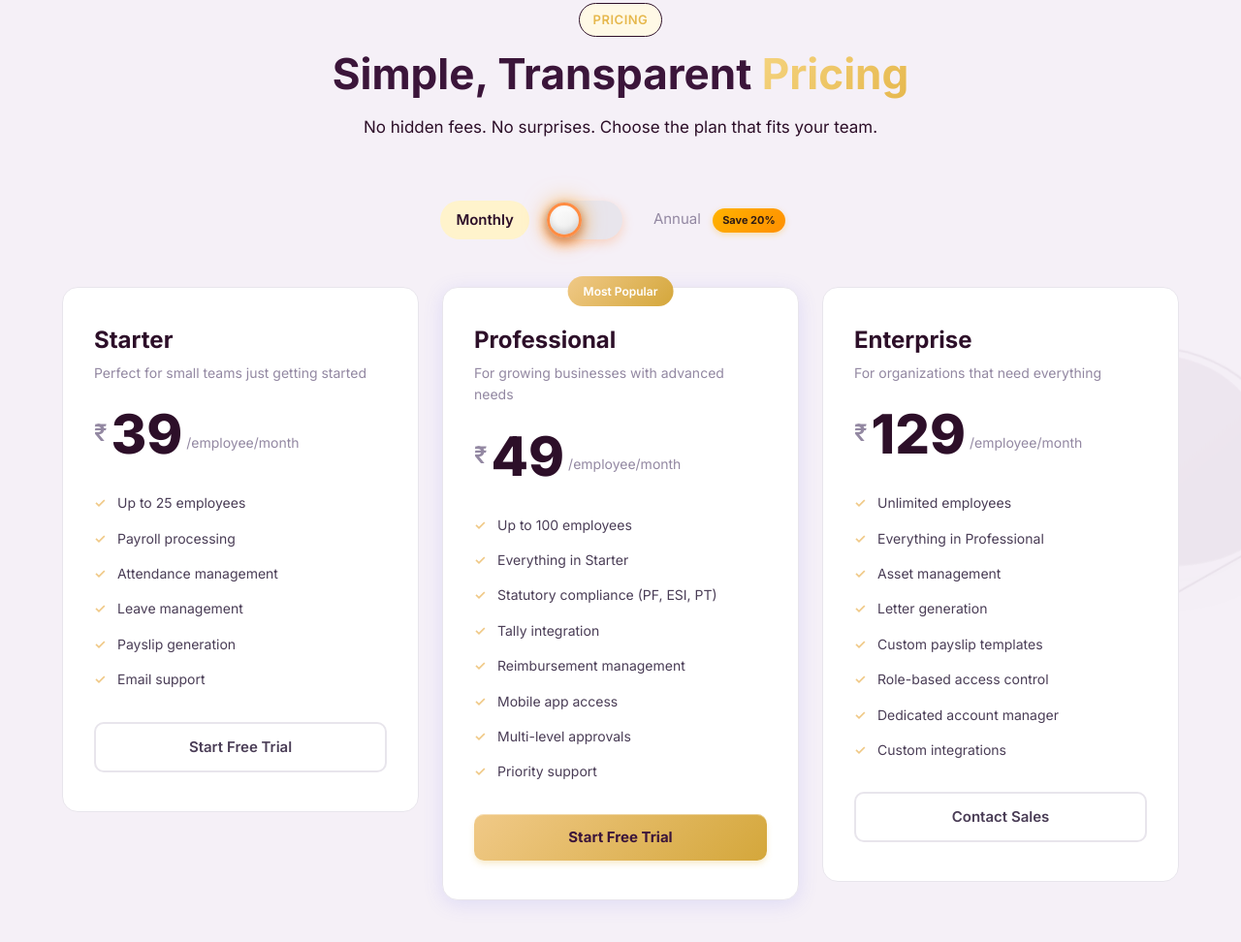
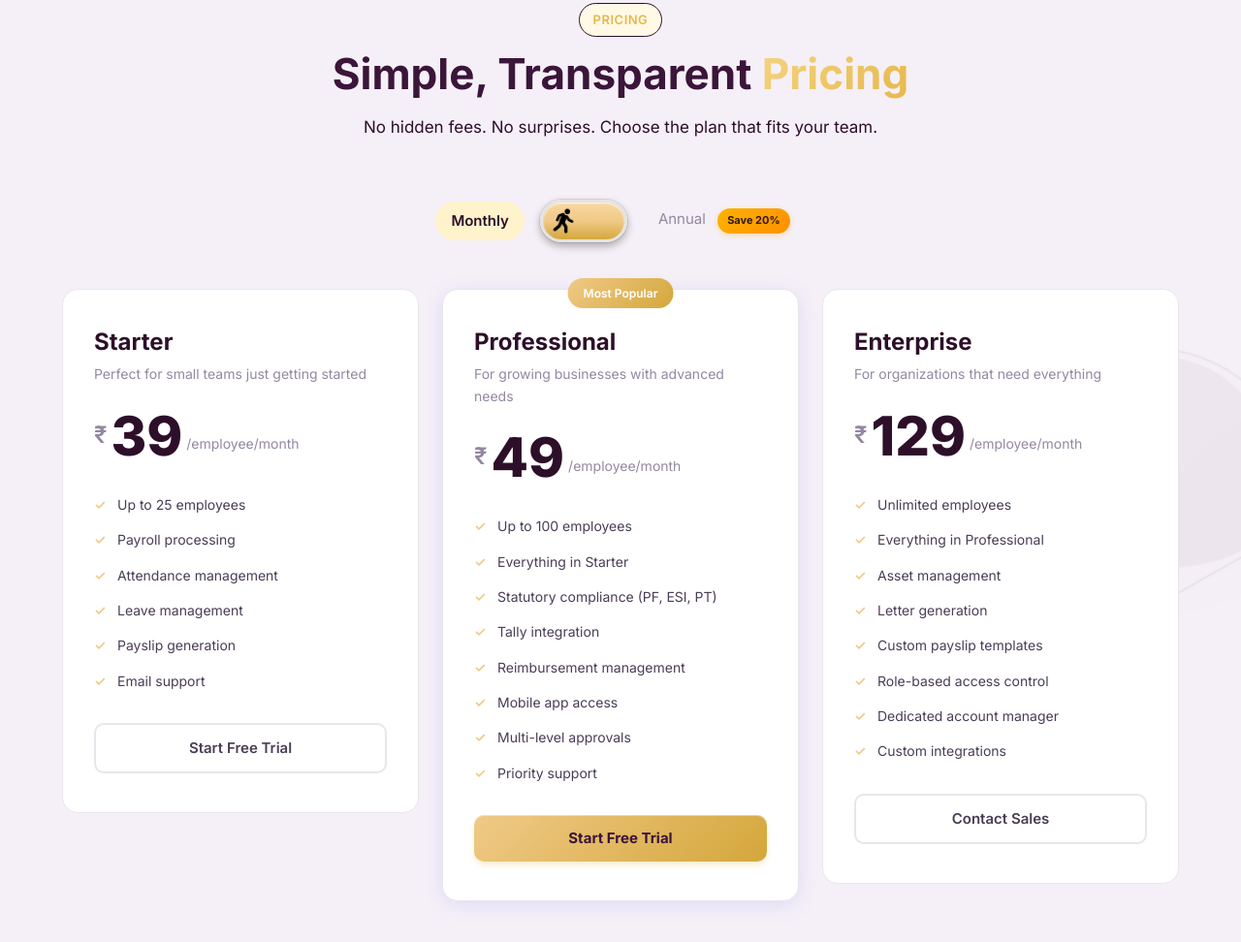
Before and after one commit to PayalBaggad/PrimeHR, a plain HTML site: page index.html in a window 1280 px wide. Shown: the part 4423-5395 px from the top of the page at 97% size. Drawn offline with Linux system fonts and the light colour scheme; a script that the page names is missing.

Commit message:
toggle button

```diff
--- a/smoke.js
+++ b/smoke.js
@@ -7,13 +7,17 @@ class WebNode {
     constructor(x, y, color) {
         this.x = x;
         this.y = y;
-        // High velocity as requested, but optimized update logic
-        this.vx = (Math.random() - 0.5) * 8;
-        this.vy = (Math.random() - 0.5) * 8 - 2;
+        // Radial burst: particles explode in all directions evenly
+        const angle = Math.random() * Math.PI * 2;
+        const speed = Math.random() * 6 + 2;
+        this.vx = Math.cos(angle) * speed;
+        this.vy = Math.sin(angle) * speed;
         this.baseColor = color; // Expecting 'r, g, b' string
         this.life = 1.0;
-        this.decay = Math.random() * 0.05 + 0.03;
-        this.size = Math.random() * 2 + 1;
+        // Slightly slower decay for better visibility
+        this.decay = Math.random() * 0.04 + 0.02;
+        // Increased size for clarity
+        this.size = Math.random() * 3 + 1.5;
     }
 
     update() {
@@ -83,7 +87,8 @@ function initNebulaWeb() {
     function drawConnections() {
         ctx.save();
         ctx.globalCompositeOperation = 'screen';
-        const maxDistSq = 10000; // 100px squared (avoiding Math.sqrt)
+        const maxDistSq = 14400; // 120px squared for better reach
+        const maxDist = 120;
 
         for (let i = 0; i < nodes.length; i++) {
             const nodeA = nodes[i];
@@ -95,9 +100,9 @@ function initNebulaWeb() {
 
                 if (distSq < maxDistSq) {
                     const dist = Math.sqrt(distSq);
-                    const opacity = (1 - dist / 100) * Math.min(nodeA.life, nodeB.life) * 0.4;
+                    const opacity = (1 - dist / maxDist) * Math.min(nodeA.life, nodeB.life) * 0.6;
                     ctx.strokeStyle = `rgba(${nodeA.baseColor}, ${opacity})`;
-                    ctx.lineWidth = 0.5;
+                    ctx.lineWidth = 0.8; // Thicker lines for clarity
                     ctx.beginPath();
                     ctx.moveTo(nodeA.x, nodeA.y);
                     ctx.lineTo(nodeB.x, nodeB.y);
--- a/theme-xanthous-plum.css
+++ b/theme-xanthous-plum.css
@@ -740,3 +740,77 @@
 .section-light .cta-note {
     color: #4A3D56 !important;
 }
+
+/* Pricing Toggle Switch Theme */
+.pricing-toggle .toggle-switch {
+    width: 90px !important;
+    height: 44px !important;
+    background: linear-gradient(180deg, #FAD7A1 0%, #F0C987 50%, #D4A73B 100%) !important;
+    border: 3px solid #E5E4E2 !important;
+    /* Metallic Chrome border */
+    border-radius: 22px !important;
+    box-shadow:
+        0 4px 8px rgba(0, 0, 0, 0.3),
+        inset 0 1px 2px rgba(255, 255, 255, 0.8),
+        0 0 0 1px rgba(0, 0, 0, 0.1) !important;
+    position: relative;
+    padding: 0 !important;
+}
+
+.pricing-toggle .toggle-switch.active {
+    /* Maintain the glossy orange even when active, or update if desired */
+    background: linear-gradient(180deg, #FAD7A1 0%, #F0C987 50%, #D4A73B 100%) !important;
+}
+
+/* Slider is now just the icon container - NO BACKGROUND or CIRCLE */
+.pricing-toggle .toggle-slider {
+    position: absolute !important;
+    top: 50% !important;
+    left: 4px !important;
+    width: 34px !important;
+    height: 34px !important;
+    margin-top: -17px !important;
+    background: transparent !important;
+    border: none !important;
+    box-shadow: none !important;
+    overflow: visible !important;
+    transition: transform 0.4s cubic-bezier(0.68, -0.55, 0.265, 1.55) !important;
+}
+
+/* Walking Person Icon on Slider */
+.pricing-toggle .toggle-slider::after {
+    content: '';
+    display: block;
+    /* Ensure it's rendered as a block */
+    position: absolute;
+    width: 28px;
+    height: 28px;
+    top: 50%;
+    left: 50%;
+    margin-top: -14px;
+    margin-left: -14px;
+    /* User-provided walking person icon */
+    background-image: url("images/toggle-person.png") !important;
+    background-size: contain;
+    background-repeat: no-repeat;
+    background-position: center;
+    transition: transform 0.4s cubic-bezier(0.68, -0.55, 0.265, 1.55);
+    z-index: 10;
+    /* Bring to front */
+}
+
+/* Monthly state: facing right (towards Annual) */
+.pricing-toggle .toggle-slider::after {
+    transform: scaleX(1);
+}
+
+/* Annual state: flip to face left (towards Monthly) */
+.pricing-toggle .toggle-switch.active .toggle-slider::after {
+    transform: scaleX(-1);
+    /* Icon remains dark for contrast on orange */
+}
+
+/* Active State movement for icon */
+.pricing-toggle .toggle-switch.active .toggle-slider {
+    transform: translateX(44px) !important;
+}
```
Also changed, not shown: images/toggle-person.png (added).
